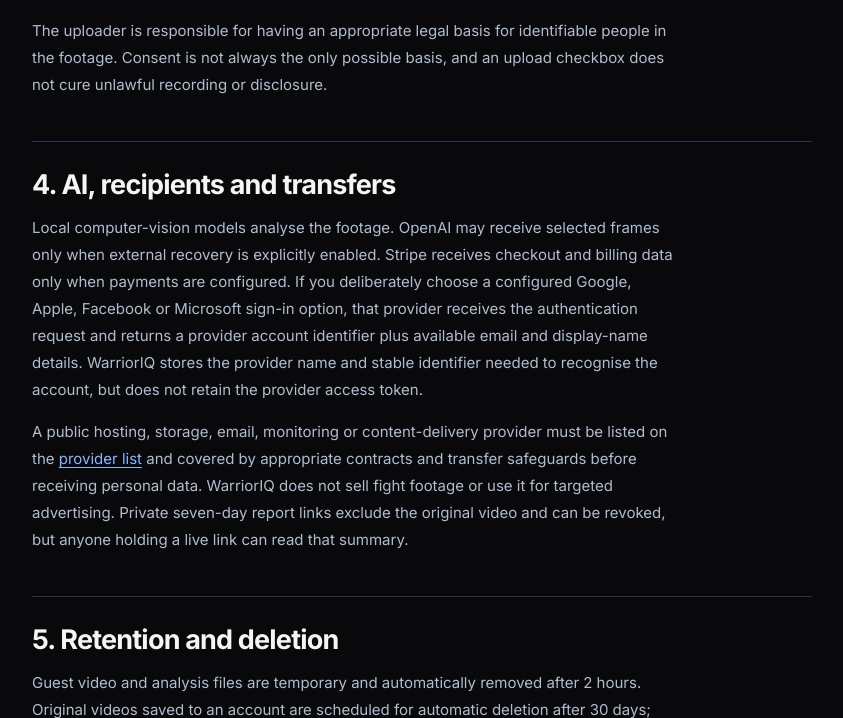
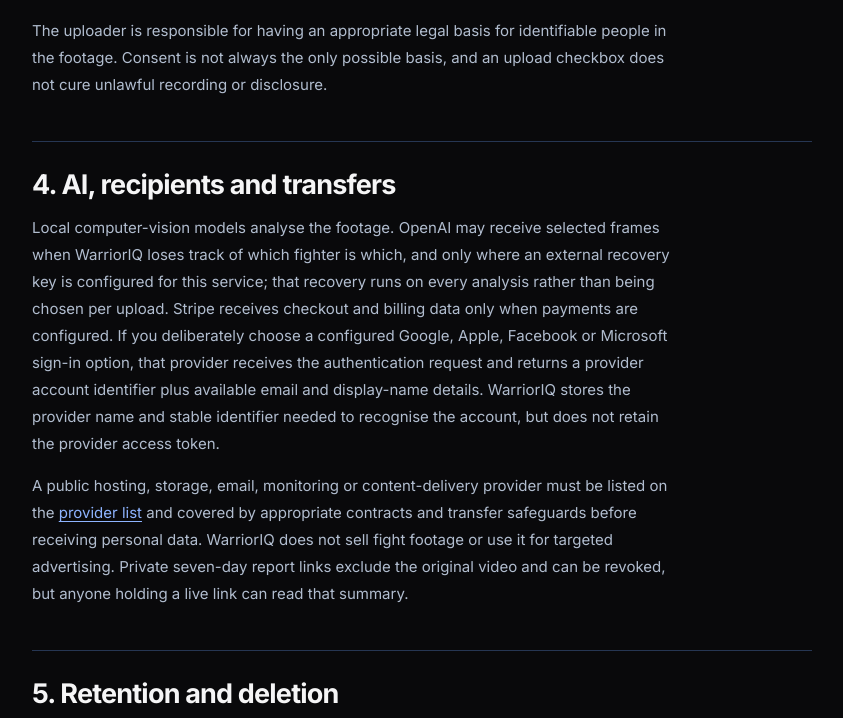
Before and after one commit to stavroutheo50/WarriorIQ, a FastAPI app: page /privacy in a window 1280 px wide. Shown: the part 1387-2105 px from the top of the page, without its empty margins (296-1139 px from the left). Run offline with FastAPI, Linux system fonts and the light colour scheme; some libraries are stand-ins or nearby versions.

Commit message:
Stop asking the uploader about external identity recovery
The setup page carried a checkbox offering to send still frames to an outside
service when WarriorIQ loses track of which fighter is which. It asked someone
uploading their first fight to make a call about a third party before they had
seen a single result, and it is a no-op anyway unless OPENAI_API_KEY is set -
so the decision that actually matters belongs to whoever configures the server,
and is made once in the environment rather than per fight.

The endpoint now defaults it on. The privacy policy said these frames were sent
"only when external recovery is explicitly enabled", which would have stopped
being true, so it now describes what the software does.

Co-Authored-By: Claude Opus 5 <noreply@anthropic.com>

```diff
--- a/app/main.py
+++ b/app/main.py
@@ -1807,7 +1807,12 @@ async def upload(
     round_duration_seconds: float = Form(120.0),
     break_duration_seconds: float = Form(60.0),
     selected_rounds: str = Form("ALL"),
-    openai_identity_recovery: bool = Form(False),
+    # Always on. This used to be a checkbox on the setup page, which asked
+    # someone uploading their first fight to make a call about an external
+    # service before they had seen a single result. It is a no-op unless
+    # OPENAI_API_KEY is configured, so the choice that actually matters is the
+    # operator's, and it is made once in the environment rather than per fight.
+    openai_identity_recovery: bool = Form(True),
     rights_confirmed: bool = Form(False),
     people_permissions_confirmed: bool = Form(False),
     minor_permission_status: str = Form(""),
--- a/app/templates/privacy.html
+++ b/app/templates/privacy.html
@@ -8,7 +8,7 @@
   <section id="controller"><h2>1. Controller and contact</h2>{% if launch.ready %}<p>The data controller is <strong>{{launch.operator.name}}</strong>, at {{launch.operator.address}}, registration {{launch.operator.registration}}. Privacy contact: {{launch.operator.privacy_email}}.</p>{% else %}<p>Verified controller and privacy-contact details must be published before paid public launch. The current launch gate remains visible in the Legal Center.</p>{% endif %}</section>
   <section id="data"><h2>2. Data WarriorIQ processes</h2><p>Depending on how the service is used, WarriorIQ processes account email and password hash; athlete profile text and optional media; fight video and visible people; boxes selected for Fighter A/B; pose, tracking, event candidates, reports and scorecards; optional accuracy-lab labels; plan, usage and payment-event metadata; coach assignments and private share tokens; consent/acceptance records; browser session or guest identifiers; and limited security/diagnostic information.</p><p>WarriorIQ does not need a fighter's real-world identity to analyse a video. Full card details are not stored by WarriorIQ when Stripe-hosted checkout is used.</p></section>
   <section id="purposes"><h2>3. Purposes and legal bases</h2><ul><li><strong>Provide the requested service:</strong> upload, analyse, replay, save, share and delete footage and reports; generally necessary to perform the user agreement.</li><li><strong>Secure and operate the service:</strong> authentication, access control, abuse prevention, fault diagnosis and allowance enforcement; generally legitimate interests and, where applicable, legal obligations.</li><li><strong>Billing:</strong> create checkout and record successful subscription events; contract and legal obligations.</li><li><strong>Optional model improvement:</strong> export pose-feature sequences from deliberate corrections only after the signed-in user enables the separate profile setting; consent, which can be withdrawn for future exports.</li><li><strong>Optional external identity recovery:</strong> send selected frames to OpenAI only after the upload-time opt-in and only when configured; consent for that optional processing.</li></ul><p>The uploader is responsible for having an appropriate legal basis for identifiable people in the footage. Consent is not always the only possible basis, and an upload checkbox does not cure unlawful recording or disclosure.</p></section>
-  <section id="ai"><h2>4. AI, recipients and transfers</h2><p>Local computer-vision models analyse the footage. OpenAI may receive selected frames only when external recovery is explicitly enabled. Stripe receives checkout and billing data only when payments are configured. If you deliberately choose a configured Google, Apple, Facebook or Microsoft sign-in option, that provider receives the authentication request and returns a provider account identifier plus available email and display-name details. WarriorIQ stores the provider name and stable identifier needed to recognise the account, but does not retain the provider access token.</p><p>A public hosting, storage, email, monitoring or content-delivery provider must be listed on the <a href="/subprocessors">provider list</a> and covered by appropriate contracts and transfer safeguards before receiving personal data. WarriorIQ does not sell fight footage or use it for targeted advertising. Private seven-day report links exclude the original video and can be revoked, but anyone holding a live link can read that summary.</p></section>
+  <section id="ai"><h2>4. AI, recipients and transfers</h2><p>Local computer-vision models analyse the footage. OpenAI may receive selected frames when WarriorIQ loses track of which fighter is which, and only where an external recovery key is configured for this service; that recovery runs on every analysis rather than being chosen per upload. Stripe receives checkout and billing data only when payments are configured. If you deliberately choose a configured Google, Apple, Facebook or Microsoft sign-in option, that provider receives the authentication request and returns a provider account identifier plus available email and display-name details. WarriorIQ stores the provider name and stable identifier needed to recognise the account, but does not retain the provider access token.</p><p>A public hosting, storage, email, monitoring or content-delivery provider must be listed on the <a href="/subprocessors">provider list</a> and covered by appropriate contracts and transfer safeguards before receiving personal data. WarriorIQ does not sell fight footage or use it for targeted advertising. Private seven-day report links exclude the original video and can be revoked, but anyone holding a live link can read that summary.</p></section>
   <section id="retention"><h2>5. Retention and deletion</h2><p>Guest video and analysis files are temporary and automatically removed after {{guest_retention_hours}} hours. Original videos saved to an account are scheduled for automatic deletion after {{video_retention_days}} days; generated reports may remain until the user deletes an analysis or account. Users can delete a video earlier without deleting its report. Share links expire after seven days or earlier revocation. Production backups and any narrow legally required records need a reviewed schedule before launch.</p></section>
   <section id="rights"><h2>6. Your privacy choices and rights</h2><p>Signed-in users can download an account-data copy, remove individual fights, revoke report links, turn future model-training exports off, and delete the full local account. Depending on location, users may also have rights to access, correct, erase, restrict or object to processing, receive portable data, withdraw consent, and complain to a supervisory authority.{% if launch.operator.privacy_email %} Contact {{launch.operator.privacy_email}}.{% endif %} Identity may need to be verified before a request is completed.</p><p>WarriorIQ does not make solely automated decisions that produce legal or similarly significant effects. Scorecards are automatic training estimates, not official decisions.</p></section>
   <section id="children"><h2>7. Children and fight footage</h2><p>Standard accounts are limited to people aged {{minimum_account_age}} or older for the initial public launch. Junior athlete accounts are not enabled. An adult uploader may process junior fight footage only with all required rights and appropriate parent or guardian permission. A future junior-account programme requires reviewed age assurance, verifiable guardian approval, data minimisation and safeguarding procedures; the database is prepared for that later status.</p></section>
```
